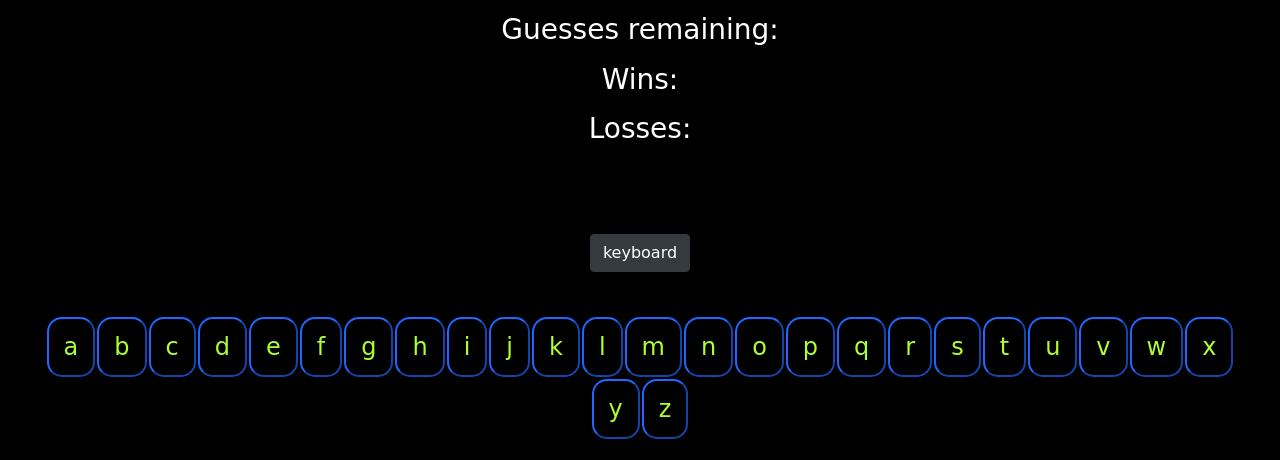
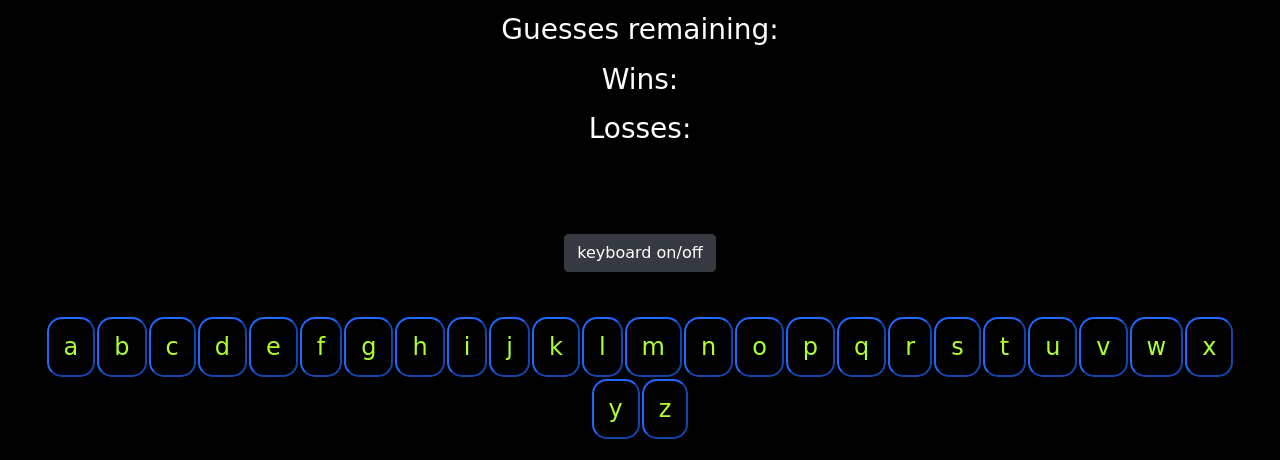
Before and after one commit to b-withers/Psychic-Game, a plain HTML site: page index.html in a window 1280 px wide. Shown: the part 371-831 px from the top of the page. Drawn offline with nearby package versions, Linux system fonts and the light colour scheme; a web font is replaced by a local one.

Commit message:
button change

```diff
--- a/index.html
+++ b/index.html
@@ -47,7 +47,7 @@
 <br>
 
 <div class="container text-center">
-    <input class="btn btn-dark" type="button" value="keyboard" id="btnShowHide"/>
+    <input class="btn btn-dark" type="button" value="keyboard on/off" id="btnShowHide"/>
 </div>
 
    <br>
```
